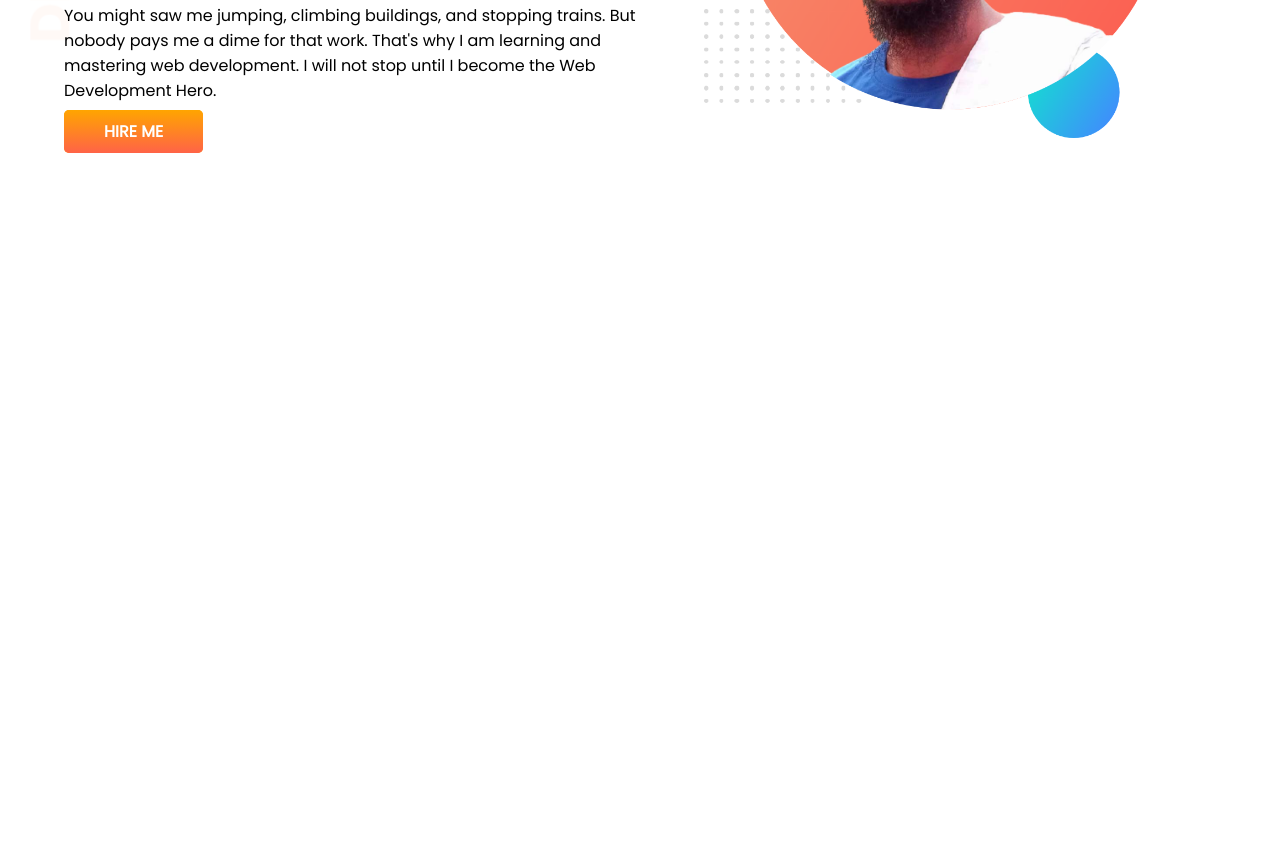
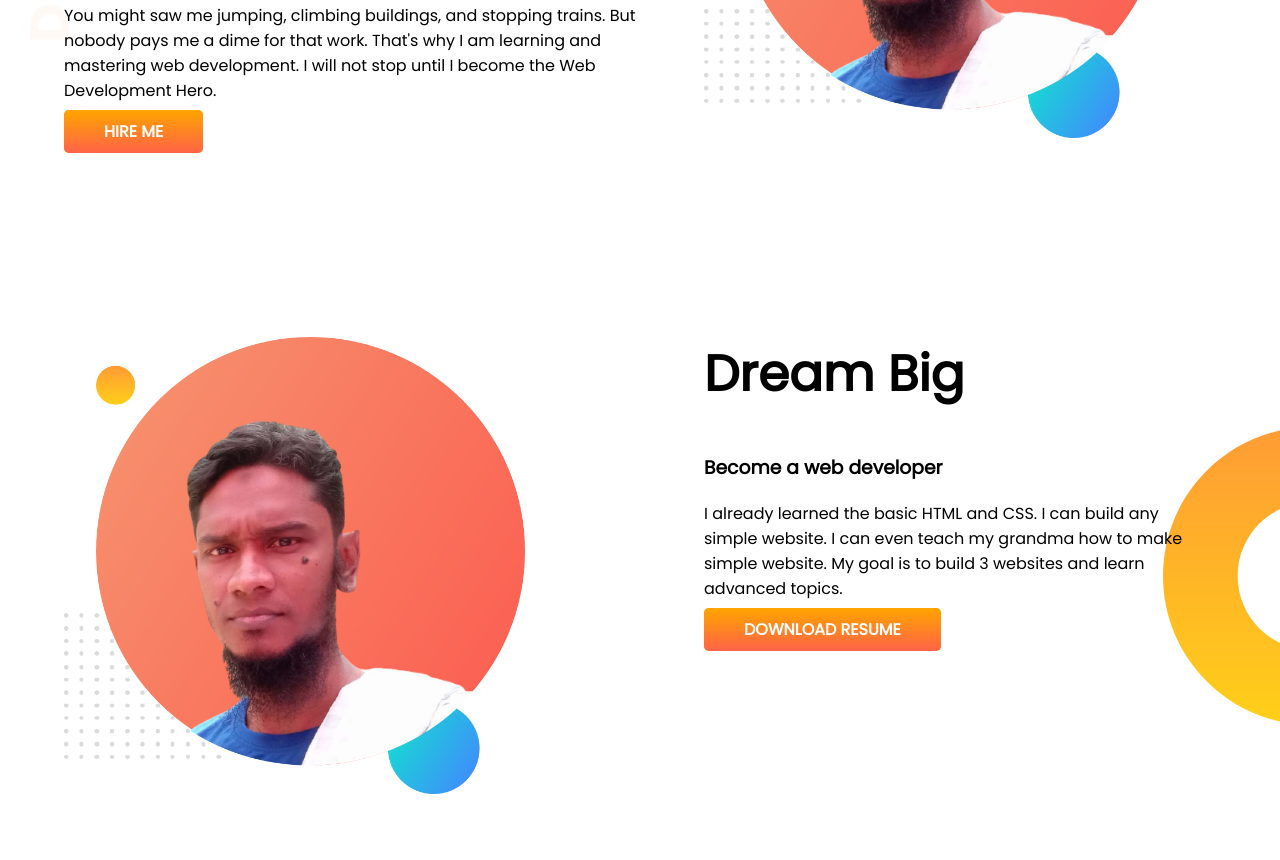
Before and after one commit to dev-zubair/developer-portfolio, a plain HTML site: page index.html in a window 1280 px wide. Shown: the part 319-1179 px from the top of the page. Before the commit the page ends 800 px from the top, so only its background shows below. Drawn offline with Linux system fonts and the light colour scheme.

Commit message:
2nd section added

```diff
--- a/index.html
+++ b/index.html
@@ -32,6 +32,22 @@
         </div>
     </section>
 
+    <section class="dream-big">
+        <div class="half-width">
+            <h1><img src="showoff/my-bg.png" alt=""></h1>
+        </div>
+
+        <div class="half-width">
+            <h1>Dream Big</h1>
+            <h3>Become a web developer</h3>
+            <p class="dream-para">I already learned the basic HTML and CSS. I can build any simple website. I can even
+                teach my grandma how
+                to
+                make simple website. My goal is to build 3 websites and learn advanced topics.</p>
+            <a class="link-button" target="_blank" href="https://www.facebook.com"> DOWNLOAD RESUME</a>
+        </div>
+    </section>
+
 </body>
 
 </html>
--- a/style.css
+++ b/style.css
@@ -10,6 +10,7 @@ span{
 }
 section{
     display: flex;
+    margin-bottom: 150px;
 }
 .half-width{
     width: 50%;
@@ -32,3 +33,11 @@ section{
     background-image:url(images/top-banner.png);
     background-repeat:no-repeat;
 }
+.dream-big{
+    background-image: url(images/dream-bg.png);
+    background-repeat: no-repeat;
+    background-position: right;
+}
+.dream-para{
+    padding-right: 15%;
+}
```
